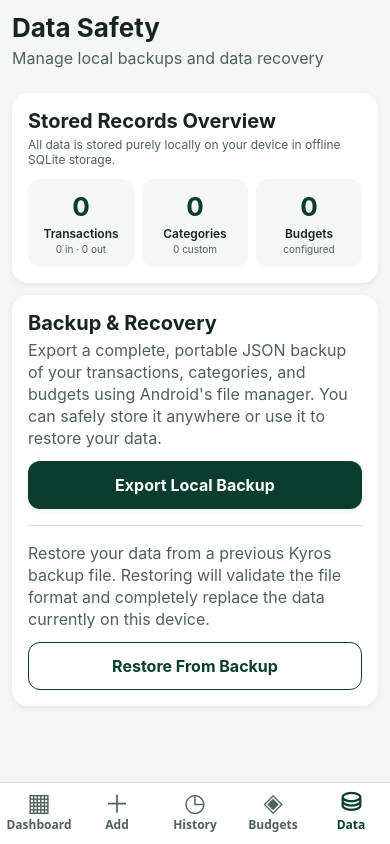
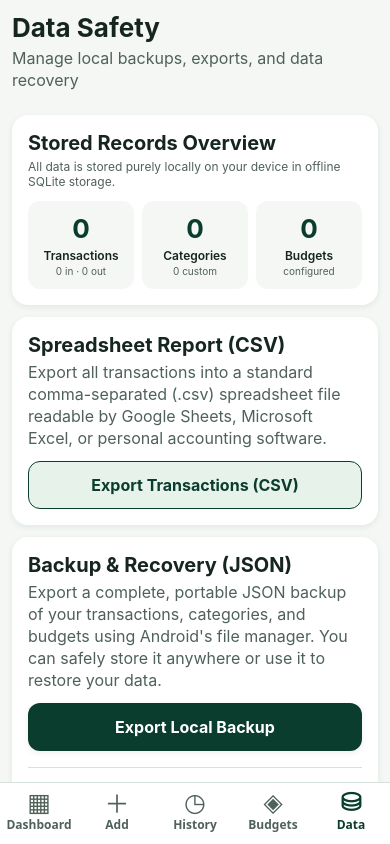
Before and after one commit to Nishanth1812/Kyros, a React Native app: screen /Data in a window 390 px wide. Built offline with nearby package versions, Linux system fonts and the light colour scheme.

Commit message:
Add CSV spreadsheet transaction export to Data Management screen

```diff
--- a/src/lib/fileBridge.ts
+++ b/src/lib/fileBridge.ts
@@ -1,6 +1,10 @@
 export interface FileBridge {
-  saveBackupFile(suggestedName: string, jsonString: string): Promise<boolean>;
-  pickBackupFile(): Promise<string | null>;
+  saveBackupFile(
+    suggestedName: string,
+    jsonString: string,
+    mimeType?: string
+  ): Promise<boolean>;
+  pickBackupFile(mimeType?: string): Promise<string | null>;
 }
 
 export interface NativeFileModule {
@@ -24,20 +28,26 @@ function resolveNativeModule(): NativeFileModule | undefined {
 
 export function createFileBridge(customModule?: NativeFileModule): FileBridge {
   return {
-    async saveBackupFile(suggestedName: string, jsonString: string): Promise<boolean> {
+    async saveBackupFile(
+      suggestedName: string,
+      content: string,
+      mimeType?: string
+    ): Promise<boolean> {
       const module = customModule ?? resolveNativeModule();
       if (!module || typeof module.createDocument !== 'function') {
         throw new Error('Native file export module is not available on this platform.');
       }
-      return module.createDocument(suggestedName, 'application/json', jsonString);
+      const effectiveMime =
+        mimeType ?? (suggestedName.endsWith('.csv') ? 'text/csv' : 'application/json');
+      return module.createDocument(suggestedName, effectiveMime, content);
     },
 
-    async pickBackupFile(): Promise<string | null> {
+    async pickBackupFile(mimeType: string = 'application/json'): Promise<string | null> {
       const module = customModule ?? resolveNativeModule();
       if (!module || typeof module.openDocument !== 'function') {
         throw new Error('Native file picker module is not available on this platform.');
       }
-      return module.openDocument('application/json');
+      return module.openDocument(mimeType);
     },
   };
 }
--- a/src/screens/DataManagementScreen.tsx
+++ b/src/screens/DataManagementScreen.tsx
@@ -10,6 +10,7 @@ import {
 } from 'react-native';
 
 import ScreenHeader from '../components/ScreenHeader';
+import { formatTransactionsToCsv } from '../lib/csvExport';
 import { defaultFileBridge } from '../lib/fileBridge';
 import { useTransactions } from '../state/TransactionsContext';
 import { validateBackupPayload } from '../storage/backupValidation';
@@ -18,6 +19,7 @@ import { colors, elevation, fontSize, radius, spacing } from '../theme/theme';
 export default function DataManagementScreen() {
   const { transactions, categories, budgets, exportBackup, restoreBackup } = useTransactions();
   const [isExporting, setIsExporting] = useState(false);
+  const [isExportingCsv, setIsExportingCsv] = useState(false);
   const [isRestoring, setIsRestoring] = useState(false);
   const [feedback, setFeedback] = useState<{ message: string; isError: boolean } | null>(null);
 
@@ -42,6 +44,32 @@ export default function DataManagementScreen() {
       setFeedback({ message: msg, isError: true });
     } finally {
       setIsExporting(false);
+    }
+  };
+
+  const handleExportCsv = async () => {
+    if (transactions.length === 0) {
+      setFeedback({ message: 'No transactions to export.', isError: true });
+      return;
+    }
+    setIsExportingCsv(true);
+    setFeedback(null);
+    try {
+      const csvString = formatTransactionsToCsv(transactions, categories);
+      const today = new Date().toISOString().split('T')[0];
+      const filename = `kyros-transactions-${today}.csv`;
+      const saved = await defaultFileBridge.saveBackupFile(filename, csvString, 'text/csv');
+      if (saved) {
+        setFeedback({
+          message: `Exported ${transactions.length} transactions as CSV successfully.`,
+          isError: false,
+        });
+      }
+    } catch (err: unknown) {
+      const msg = err instanceof Error ? err.message : 'Failed to export CSV report.';
+      setFeedback({ message: msg, isError: true });
+    } finally {
+      setIsExportingCsv(false);
     }
   };
 
@@ -113,7 +141,7 @@ export default function DataManagementScreen() {
     >
       <ScreenHeader
         title="Data Safety"
-        subtitle="Manage local backups and data recovery"
+        subtitle="Manage local backups, exports, and data recovery"
       />
 
       {feedback && (
@@ -137,6 +165,7 @@ export default function DataManagementScreen() {
         </View>
       )}
 
+      {/* Database Overview Card */}
       <View style={styles.card}>
         <Text style={styles.cardTitle}>Stored Records Overview</Text>
         <Text style={styles.cardSubtitle}>
@@ -166,8 +195,33 @@ export default function DataManagementScreen() {
         </View>
       </View>
 
+      {/* CSV Spreadsheet Export Card */}
       <View style={styles.card}>
-        <Text style={styles.cardTitle}>Backup & Recovery</Text>
+        <Text style={styles.cardTitle}>Spreadsheet Report (CSV)</Text>
+        <Text style={styles.cardDescription}>
+          Export all transactions into a standard comma-separated (.csv) spreadsheet file readable by Google Sheets, Microsoft Excel, or personal accounting software.
+        </Text>
+
+        <TouchableOpacity
+          style={[styles.outlineButton, isExportingCsv && styles.buttonDisabled]}
+          onPress={handleExportCsv}
+          disabled={isExportingCsv}
+          accessible={true}
+          accessibilityRole="button"
+          accessibilityLabel="Export transactions as CSV"
+          accessibilityHint="Saves all transactions to a CSV spreadsheet file on your device"
+        >
+          {isExportingCsv ? (
+            <ActivityIndicator color={colors.primary} />
+          ) : (
+            <Text style={styles.outlineButtonText}>Export Transactions (CSV)</Text>
+          )}
+        </TouchableOpacity>
+      </View>
+
+      {/* JSON Backup & Restore Card */}
+      <View style={styles.card}>
+        <Text style={styles.cardTitle}>Backup & Recovery (JSON)</Text>
         <Text style={styles.cardDescription}>
           Export a complete, portable JSON backup of your transactions, categories, and budgets using Android's file manager. You can safely store it anywhere or use it to restore your data.
         </Text>
@@ -300,6 +354,21 @@ const styles = StyleSheet.create({
     color: colors.textMuted,
     marginTop: 2,
   },
+  outlineButton: {
+    backgroundColor: colors.subtleGreen,
+    borderColor: colors.primary,
+    borderWidth: 1.5,
+    borderRadius: radius.md,
+    minHeight: 48,
+    alignItems: 'center',
+    justifyContent: 'center',
+    paddingHorizontal: spacing.md,
+  },
+  outlineButtonText: {
+    color: colors.primary,
+    fontSize: fontSize.body,
+    fontWeight: '700',
+  },
   primaryButton: {
     backgroundColor: colors.primary,
     borderRadius: radius.md,
```
Also changed, not shown: 2 other files (tests, documents, lock files or other folders).
